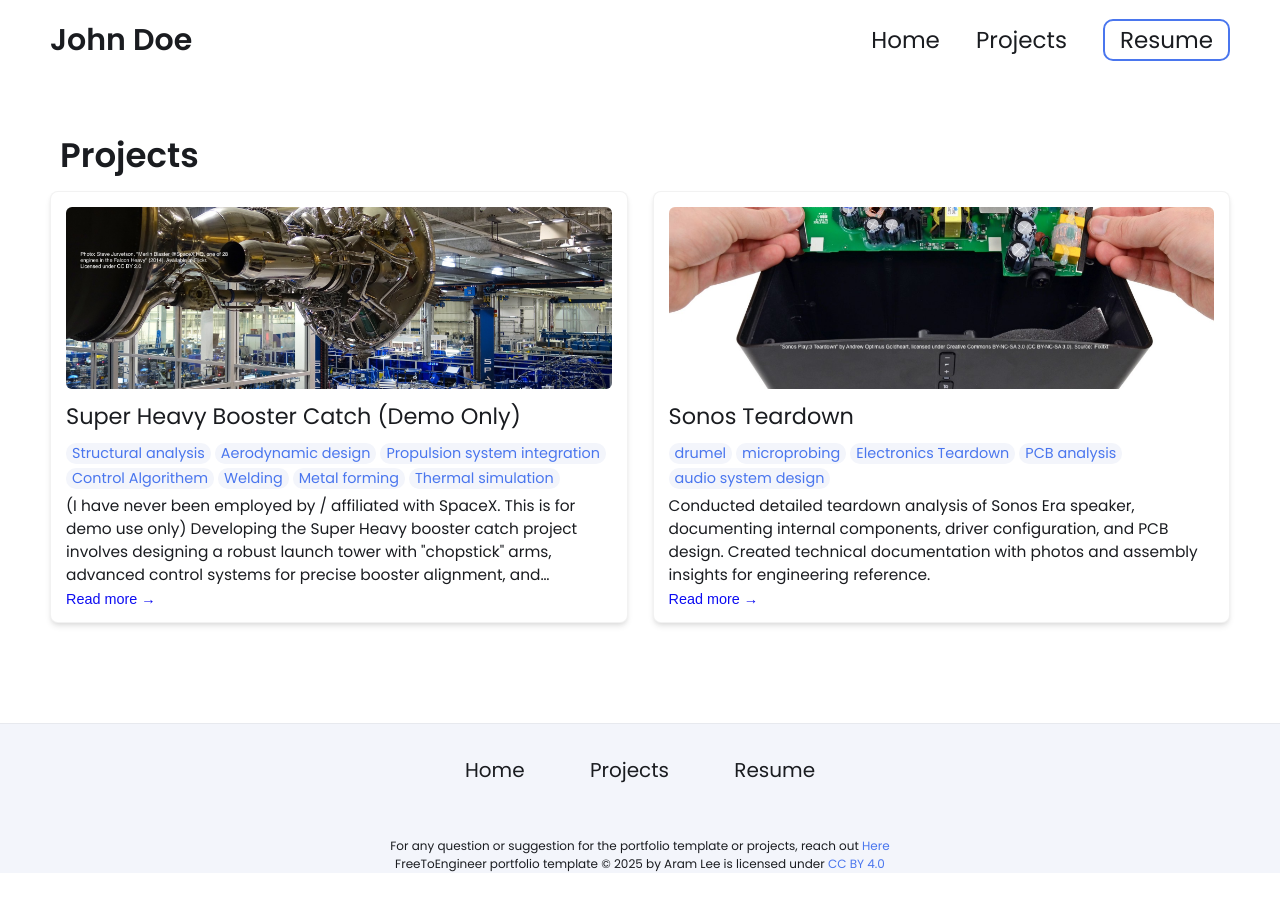
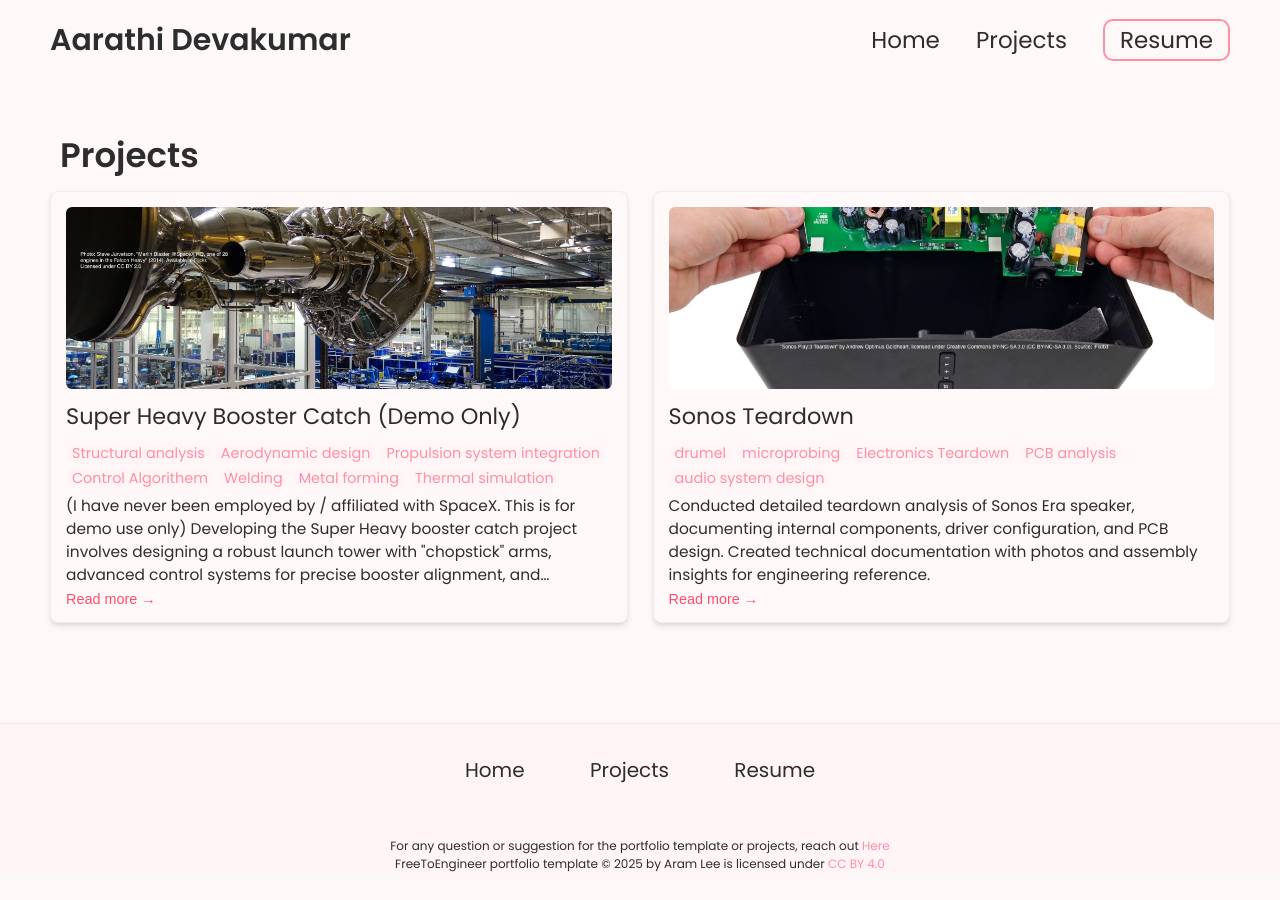
Before and after one commit to aggieart101/aarathi_devakumar_portfolio, a Jekyll site: the page built from projects.html, in a window 1280 px wide. Built offline with Jekyll 4.4.1, drawn with Linux system fonts in a browser that asks for light colours; part of the change alters nothing that is shown.

```diff
--- a/_config.yml
+++ b/_config.yml
@@ -7,132 +7,117 @@
 
 # Main Page Setup
 
-title: John Doe's Portfolio # This is what shows up in the tab of the browser
+title: Aarathi Devakumar's Portfolio # This is what shows up in the tab of the browser
 
 
 
 # Hero Section
-name: John Doe
-headline: headline message
+name: Aarathi Devakumar
+headline: Sophomore Mechatronics Engineering Student at Texas A&M University
 description: >- # dont remove this line. this will ignore all new lines until the next section
-  Write an awesome intro and discuss your highlights and qualification. You can edit this
-  line in _config.yml. It will appear in your document head meta (for
-  Google search results) and in your feed.xml site description.
+  Howdy! I'm Aarathi, a sophomore engineering student at Texas A&M University pursing a bachelor's in Mechatronics, Automation, and Robotics Engineering!
+  My interests are in robotics and mechatronics, and I have experience in the subject starting from a young age. Ever since competing in middle school robotics with my Girl Scout Troop, I instantly fell in love with the process of designing a robot. I later researched various types of robots and was amazed by how they could help others live a better life and shape the world, and I strive to be part of that process. I have experience in machining, CAD, design, prototyping, and testing. I aim to discover ways to combine my technical experiences in robotics along with various fields such as defense or manufacturing, but particularly in fashion design, designing clothing that is stunning by aesthetics and automation.
+  As a woman in STEM, I also aim to empower girls to find an interest in STEM by participating and organizing outreach programs. I currently have an engineering instagram that shares my experiences as a female engineering student: girlypopengineer.
+  Outside of robotics and design, I have a background in music. I have played piano for 13 years and the violin for 7 years. I continue playing the violin through the Texas A&M Chamber Orchestra and still play the piano for fun.
+
 
 # Place your profile image in /assets/images/profile-image/folder and edit the file name
-profile_image: ./assets/images/profile-image/avatar.jpeg
+profile_image: ./assets/images/profile-image/IMG_0713.jpeg
 
 
 # Link your resume
 # You can place your resume in assets/resume/{resume file.pdf} or add external link such as pdf saved in google drive
-resume-url: https://drive.google.com/file/d/13Z3duVzh-gguPU5r03oJVEE6rV9rd3DS/view?usp=sharing
-
+resume-url: https://docs.google.com/document/d/1oEPCM0SKfm8Uo8eC7dF80dcCVEpvr2vlb7MsPrM3YNI/edit?usp=sharing
 
 # Set up external links - this will show up as small icons next to your name.
 
 external-links:    # input only your own url slug. The icons with missing entries will not appear.
-  linkedin: test    # https://www.linkedin.com/in/{your url slug}
-  github: leea12    # https://github.com/{your url slug}
-  stackoverflow: test      # https://stackoverflow.com/users/{your url slug}
-  medium:            # https://medium.com/@{your url slug}
-  x-twitter:   # https://x.com/{your url slug}
-  threads:            # https://threads.net/@{your url slug}
-  instragram:       # https://instagram.com/{your url slug}
-  youtube:           # https://youtube.com/@{your url slug}
-  discord:            # https://discord.com/users/{your url slug}
-  bluesky:           # https://bsky.app/profile/{your url slug}
-
+  linkedin: aarathi-devakumar    # https://www.linkedin.com/in/aarathi-devakumar/
+  github: aggieart    # https://github.com/aggieart
+  instragram: girlypopengineer      # https://instagram.com/girlypopengineer
+  youtube: aarathidevakumar6249          # https://youtube.com/@aarathidevakumar6249
+  discord: swiftieartichoke           # https://discord.com/users/swiftieartichoke
 
 # Skills Section - Add the list of your Skills by categories/tools. The indentation for each level needs to be precise.
 skills:
-  - category: 3D Modeling
-    tools:
-    - Onshape
-    - Solidworks
-    - Creo
-    - Fusion 360 (Autodesk)
-    - Blender (for complex shapes or animations)
-    - Siemens NX
-    - Inventor (Autodesk)
-    - CATIA (Dassault Systèmes)
-  - category: Prototyping
-    tools:
-    - SLA
-    - CNC
-    - FDM
-    - SLS
-    - DMLS
-    - PolyJet Printing
-    - Vacuum Casting
-    - Laser Cutting
-    - Water Jet Cutting
-    - Arduino / Raspberry Pi
-    - Breadboarding for circuit testing
-  - category: Design Standards / Practices
-    tools:
-    - GD&T ASME Y14
-    - ISO fits and tolerances
-    - PLM (PTC Windchill / Arena)
-  - category: PCB Design
-    tools:
-    - Altium Designer
-    - Altium
-    - Eagle
-    - KiCad
-  - category: Problem Solving / Risk Management
-    tools:
-    - Root Cause Analysis (e.g., 5 Whys, Fishbone Diagram)
-    - DFMEA / PFMEA
-    - Six Sigma methodologies
-    - Shain Red-X
+  - Robotics
+  - Autodesk Inventor, Fusion 360, Onshape
+  - SolidWorks
+  - 3D Printing
+  - CAM
+  - Java
+  - Python
+  - HTML
+  - CSS
+  - MatLab
+  - Soldering
+  - Embedded Systems
+  - Problem-Solving
+  - Team/Project Management
+interests:
+  - Robotics
+  - Mechatronics
+  - Automation
+  - Embedded Systems Integration
+  - Design
+  - Sustainability
+  - Fashion Design
+  - STEM Education
+miscellaneous:
+  - Music Performance
+  - Violin
+  - Piano
+  - Italian (Elementary Proficiency)
+  - Photography
+  - Social Media Content Creation
+  - Chess (320 Elo Rating)
 
 
 # Contact Form Setup. Setup an account and copy over the key. When someone fills out the form, it will be received in your email.
-formspree-key:   https://formspree.io/f/{8-digit key}
+formspree-key:   https://formspree.io/f/{mgvybzbg}
 
 
-
-# Active theme (Updatethis to switch themes). Make sure to keep the indentation the samne.
+# Active theme (Update this to switch themes). Make sure to keep the indentation the samne.
 colors: # this is the basic theme
-  text: "#1a1c20"
-  border: "#ddd"
-  link: "#4a76ee"
-  highlight: "#0c0cf2"
-  background: "#ffffff"
-  light_background: "#f3f5fb"
-
-# A few examples.
-basic theme:
-  text: "#1a1c20"
-  border: "#ddd"
-  link: "#4a76ee"
-  highlight: "#0c0cf2"
-  background: "#ffffff"
-  light_background: "#f3f5fb"
-
-  mint theme:
-  text: "#2c3333"
-  border: "#e0f2ef"
-  link: "#40b3a2"
-  highlight: "#2a9d8f"
-  background: "#f7fbfa"
-  light_background: "#f0f9f7"
-
-lemon theme:
-  text: "#2d2926"
-  border: "#f7f3e3"
-  link: "#ffc94d"
-  highlight: "#ffb800"
-  background: "#fffdf5"
-  light_background: "#fff9e6"
-
-  pink theme:
   text: "#2d2d2d"
   border: "#f8e2e2"
   link: "#ff8fa3"
   highlight: "#ff4d6d"
   background: "#fff8f8"
   light_background: "#fff5f6"
+
+# A few examples.
+  # basic theme:
+  #   text: "#1a1c20"
+  #   border: "#ddd"
+  #   link: "#4a76ee"
+  #   highlight: "#0c0cf2"
+  #   background: "#ffffff"
+  #   light_background: "#f3f5fb"
+
+  #   mint theme:
+  #   text: "#2c3333"
+  #   border: "#e0f2ef"
+  #   link: "#40b3a2"
+  #   highlight: "#2a9d8f"
+  #   background: "#f7fbfa"
+  #   light_background: "#f0f9f7"
+
+  # lemon theme:
+  #   text: "#2d2926"
+  #   border: "#f7f3e3"
+  #   link: "#ffc94d"
+  #   highlight: "#ffb800"
+  #   background: "#fffdf5"
+  #   light_background: "#fff9e6"
+
+  #   pink theme:
+  #   text: "#2d2d2d"
+  #   border: "#f8e2e2"
+  #   link: "#ff8fa3"
+  #   highlight: "#ff4d6d"
+  #   background: "#fff8f8"
+  #   light_background: "#fff5f6"
 
 
 
```
